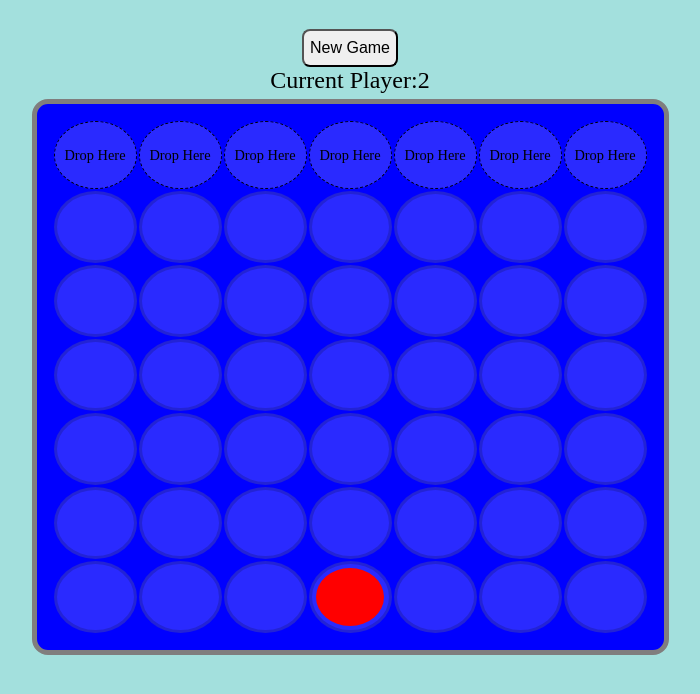
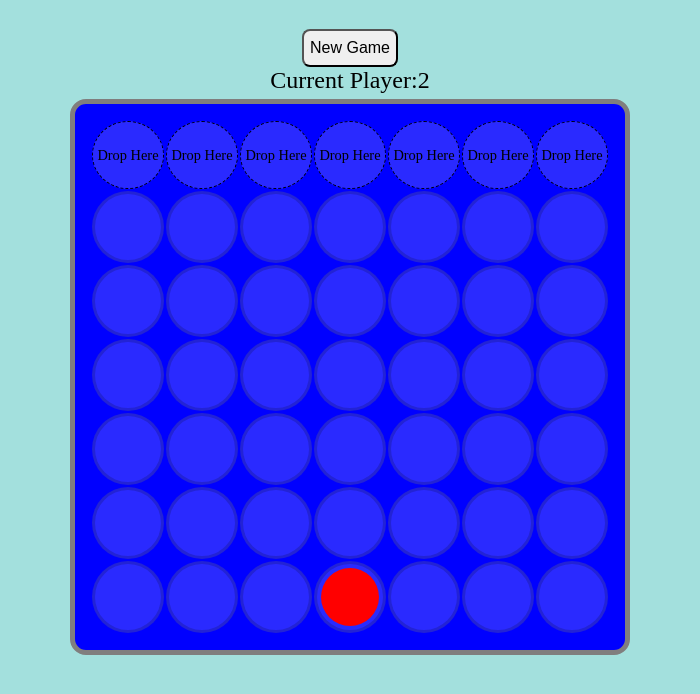
Before and after one commit to marcoh1012/ConnectFour, a plain HTML site: page index.html in a window 1280 px wide. Both pictures are taken after a click on the element 640 px from the left and 245 px from the top of the page. Shown: the part 90-784 px from the top of the page, without its empty margins (290-990 px from the left). Drawn offline with Linux system fonts and the light colour scheme.

Commit message:
complete

```diff
--- a/connect4.css
+++ b/connect4.css
@@ -1,9 +1,8 @@
 /* game board table */
 
 #board td {
-  width: 6vw;
-  max-width: 75px;
-  height: 8vh;
+  width: 4rem;
+  height: 4rem;
   border: solid 3px rgba(0, 0, 0, 0.164);
   background-color: rgba(255, 253, 253, 0.164);
   border-radius: 100%;
--- a/connect4.js
+++ b/connect4.js
@@ -95,7 +95,7 @@ function placeInTable(y, x) {
   // TODO: make a div and insert into correct table cell
   const chipCell = document.getElementById(`${y}-${x}`);
   const chip = document.createElement("div");
-  let topPosition = (y + 1) * 8.75;
+  let topPosition = (y + 1) * 9.75;
   chip.classList.add("piece", currPlayer);
   chip.setAttribute("style", `position:relative; bottom:${topPosition}vh`);
   chipCell.append(chip);
```
